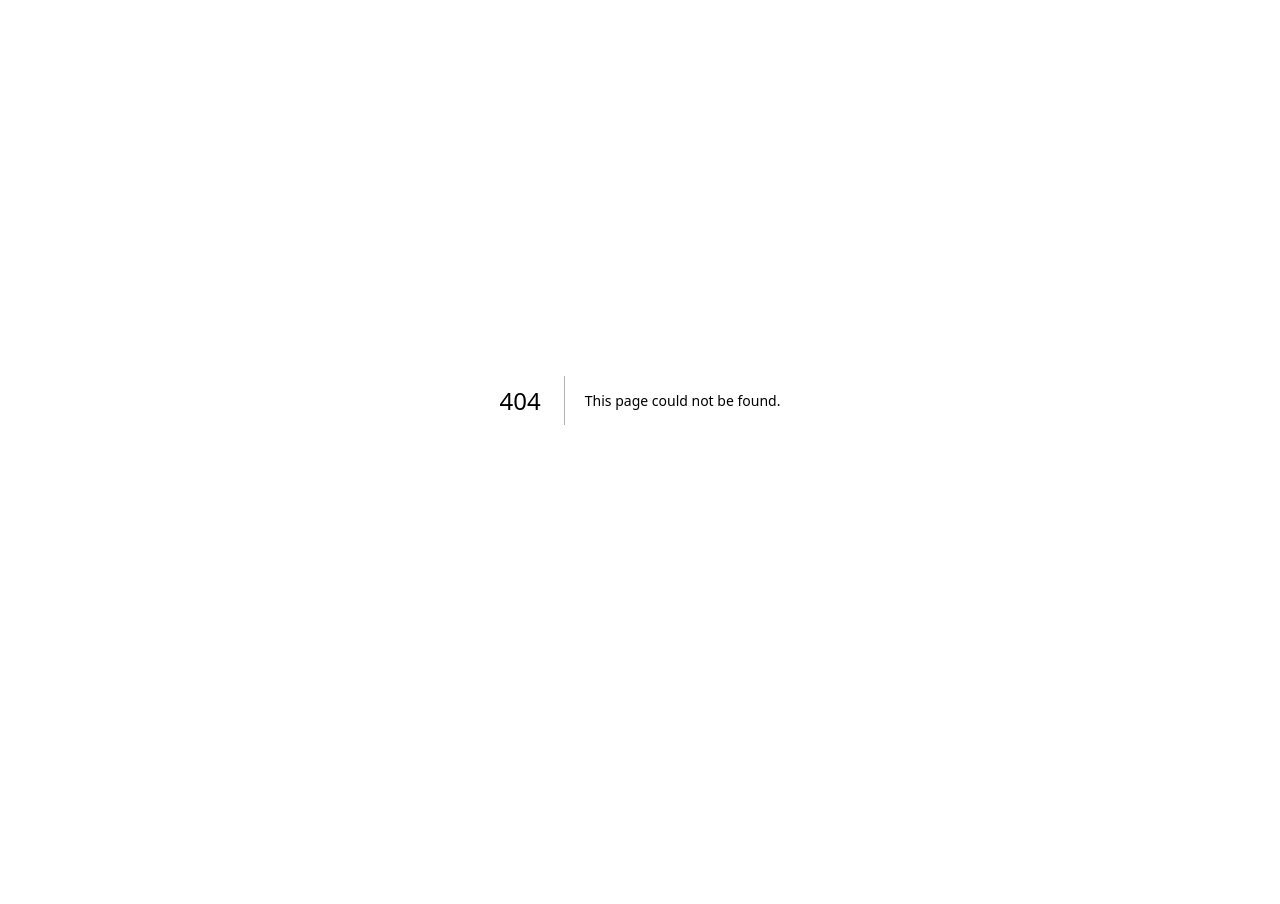
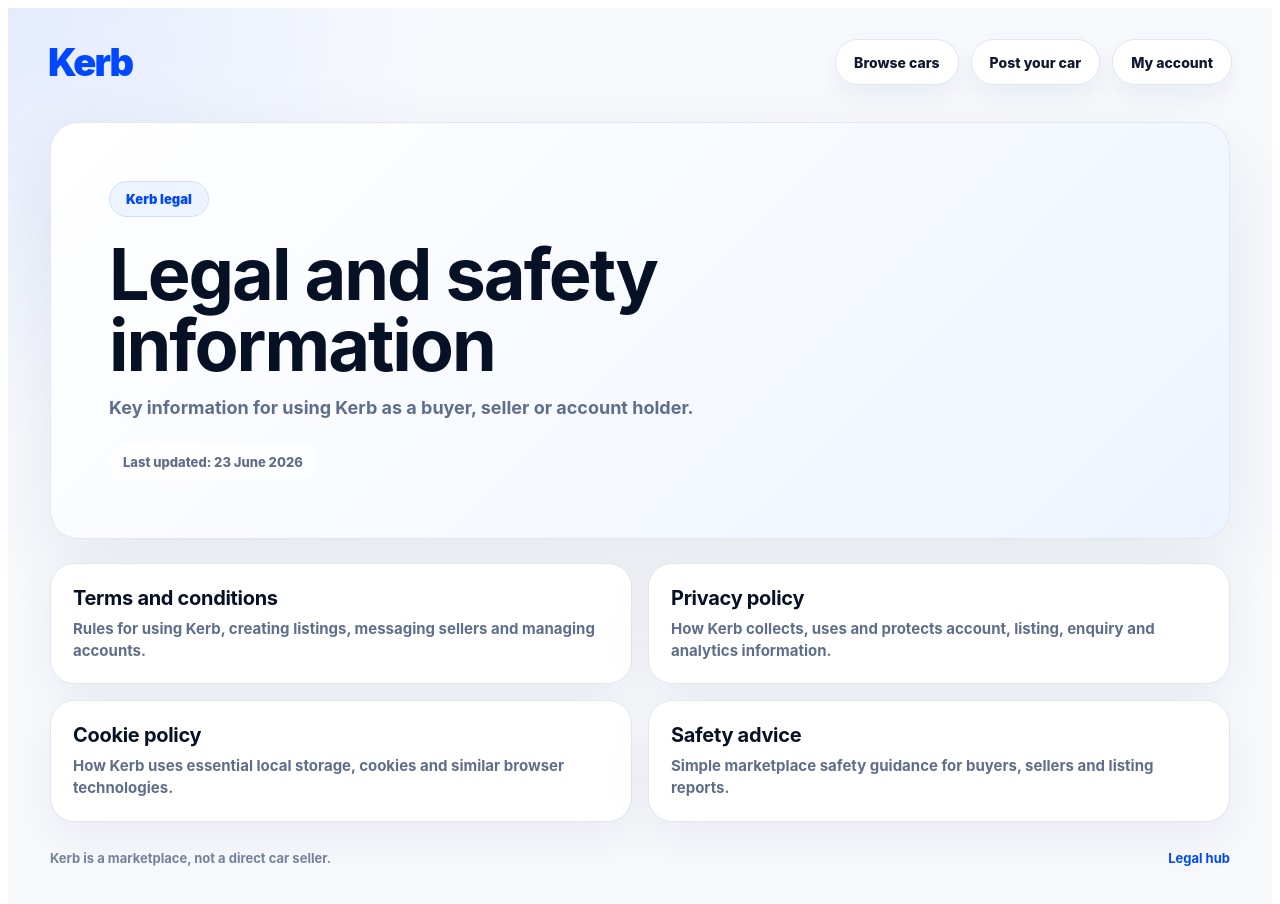
Before and after one commit to Abzgetzit/kerb, a Next.js app: page /legal in a window 1280 px wide. Before the commit this address had no page. Shown: the top 904 px of the page. Before the commit the page ends 800 px from the top, so only its background shows below. Built offline with nearby package versions, Linux system fonts and the light colour scheme.

Commit message:
Create page.js

```diff
--- /dev/null
+++ b/app/legal/page.js
@@ -0,0 +1,48 @@
+import Link from "next/link";
+import LegalPage, { legalStyles as styles } from "../components/LegalPage";
+
+export const metadata = {
+  title: "Legal | Kerb",
+  description: "Kerb legal, privacy, cookie and safety information.",
+};
+
+export default function LegalHubPage() {
+  const cards = [
+    {
+      href: "/terms",
+      title: "Terms and conditions",
+      text: "Rules for using Kerb, creating listings, messaging sellers and managing accounts.",
+    },
+    {
+      href: "/privacy",
+      title: "Privacy policy",
+      text: "How Kerb collects, uses and protects account, listing, enquiry and analytics information.",
+    },
+    {
+      href: "/cookies",
+      title: "Cookie policy",
+      text: "How Kerb uses essential local storage, cookies and similar browser technologies.",
+    },
+    {
+      href: "/safety",
+      title: "Safety advice",
+      text: "Simple marketplace safety guidance for buyers, sellers and listing reports.",
+    },
+  ];
+
+  return (
+    <LegalPage
+      kicker="Kerb legal"
+      title="Legal and safety information"
+      description="Key information for using Kerb as a buyer, seller or account holder."
+      showHub
+    >
+      {cards.map((card) => (
+        <Link key={card.href} href={card.href} className={styles.hubCard}>
+          <strong>{card.title}</strong>
+          <span>{card.text}</span>
+        </Link>
+      ))}
+    </LegalPage>
+  );
+}
```
